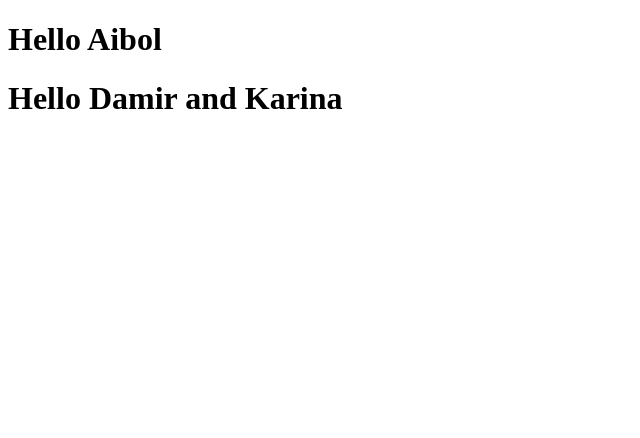
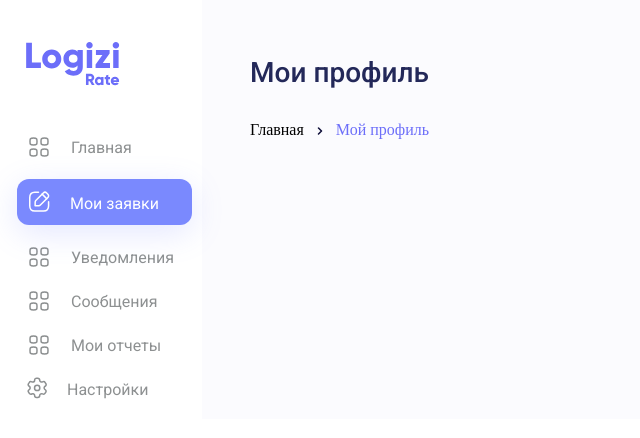
Before and after one commit to aibolbiss/first, a website: page index.html in a window 1280 px wide. Shown: the whole page, without its empty margins (0-640 px from the left). Drawn offline with Linux system fonts and the light colour scheme.

Commit message:
first commit

```diff
--- /dev/null
+++ b/custom/styles.scss
@@ -0,0 +1,93 @@
+$bgcolor: #FBFBFE;
+$fontcolor: #8D9091;
+$violet: #7A89FE;
+$fontfamily: 'Roboto', sans-serif;
+
+* {
+	margin: 0;
+	padding: 0;
+}
+
+.main {
+	display: flex;
+
+	&__leftside {
+		width: 240px;
+
+		&_logo{
+           width: 97px;
+		   margin: 36px 0 40px 24px;
+		}
+
+		ul{
+			margin: 0 0 0 27px;
+
+			.violet{
+              background-color: $violet;
+			  position: relative;
+			  right: 10px;
+			  border-radius: 12px;
+			  box-shadow: 0px 8px 32px rgba(122, 137, 254, 0.2);
+
+			  img{
+				  margin-left: 12px;
+			  }
+
+			  li{
+				  margin: 12px 0;
+				  color: #fff;
+			  }
+			}
+
+			a{
+				display: flex;
+				text-decoration: none;
+				margin-bottom: 20px;
+
+				img{
+					margin-right: 20px;
+				}
+
+				li {
+					padding-top: 3px;
+					list-style-type: none;
+					font-family: 'Roboto', sans-serif;
+					font-size: 16px;
+					font-weight: 400;
+					color: $fontcolor;
+				}
+
+			}
+
+
+		}
+	}
+
+	&__rightside {
+		width: 100%;
+		background-color: $bgcolor;
+
+		h1{
+			margin: 56px 0 32px 48px;
+			font-family: $fontfamily ;
+			color: #232859;
+			font-weight: 500;
+			font-size: 28px;
+
+		}
+
+		ul{
+			display: flex;
+			margin: 0 0 0 48px;
+
+			.myprofile{
+                color: #6C6EF9;
+			}
+
+			li{
+				list-style-type: none;
+				margin-right: 13px;
+			}
+		}
+	}
+}
--- a/index.html
+++ b/index.html
@@ -4,10 +4,56 @@
     <meta charset="UTF-8" />
     <meta http-equiv="X-UA-Compatible" content="IE=edge" />
     <meta name="viewport" content="width=device-width, initial-scale=1.0" />
+    <link rel="stylesheet" href="style.css" />
+    <link rel="preconnect" href="https://fonts.googleapis.com" />
+    <link rel="preconnect" href="https://fonts.gstatic.com" crossorigin />
+    <link
+      href="https://fonts.googleapis.com/css2?family=Roboto:wght@400;500&display=swap"
+      rel="stylesheet"
+    />
     <title>Document</title>
   </head>
   <body>
-    <h1>Hello Aibol</h1>
-    <h1>Hello Damir and Karina</h1>
+    <div class="main">
+      <div class="main__leftside">
+        <img class="main__leftside_logo" src="img/logo.svg" alt="Logo" />
+
+        <ul>
+          <a href="https://google.kz"
+            ><img src="img/1.svg" alt="Icon" />
+            <li>Главная</li></a
+          >
+          <a class="violet" href="https://yandex.kz"
+            ><img src="img/2.svg" alt="Icon" />
+            <li>Мои заявки</li></a
+          >
+          <a href="https://nur.kz"
+            ><img src="img/1.svg" alt="Icon" />
+            <li>Уведомления</li></a
+          >
+          <a href="#"
+            ><img src="img/1.svg" alt="Icon" />
+            <li>Сообщения</li></a
+          >
+          <a href="#"
+            ><img src="img/1.svg" alt="Icon" />
+            <li>Мои отчеты</li></a
+          >
+          <a href="#"
+            ><img src="img/6.svg" alt="Icon" />
+            <li>Настройки</li></a
+          >
+        </ul>
+      </div>
+      <div class="main__rightside">
+        <h1>Мои профиль</h1>
+
+        <ul>
+          <li>Главная</li>
+          <li><img src="img/arrow.svg" alt="Icon" /></li>
+          <li class="myprofile">Мой профиль</li>
+        </ul>
+      </div>
+    </div>
   </body>
 </html>
```
Also changed, not shown: package.json (added, +19 -0 lines), img/1.svg (added), img/2.svg (added), img/6.svg (added), img/arrow.svg (added), img/logo.svg (added), style.css, 3 other files.
